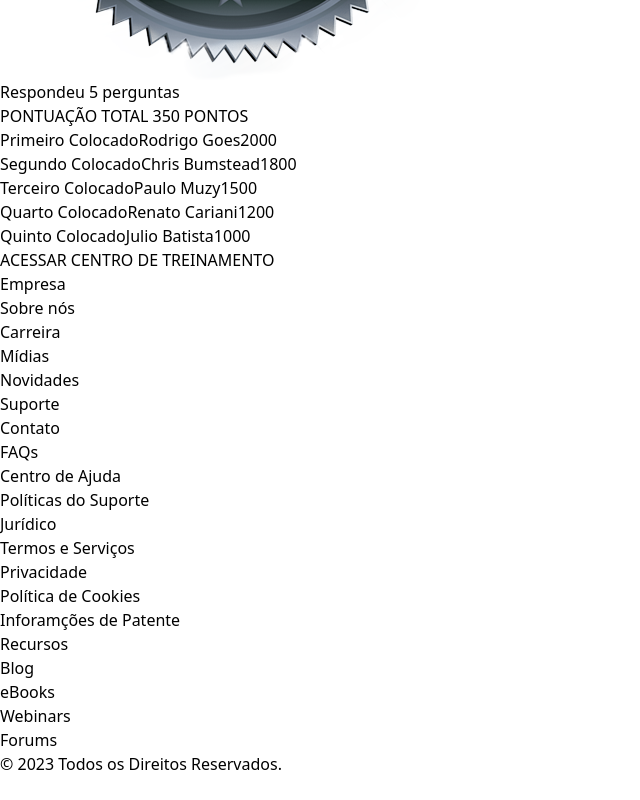
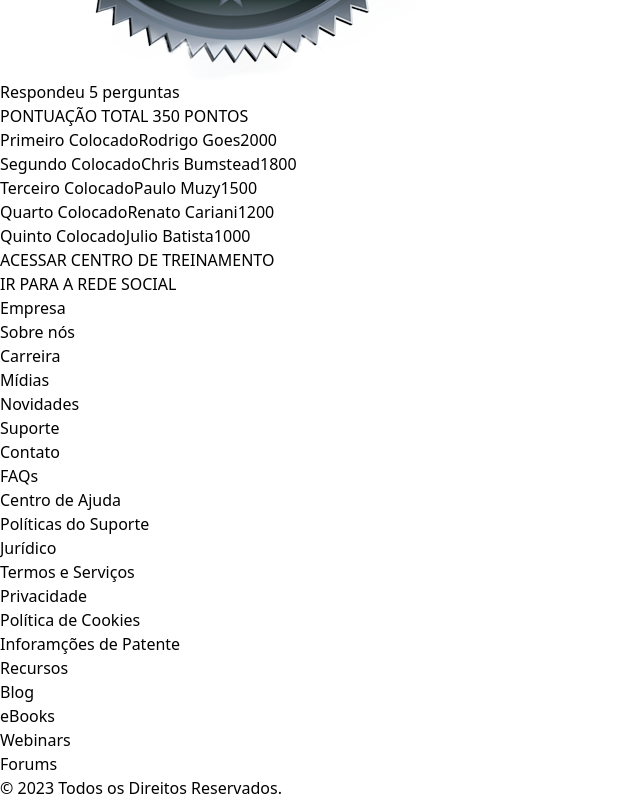
Before and after one commit to EmersonMarinho/Hackaton, a React (Vite) app in the folder meupositivoHackaton/: page /souPositivo in a window 1280 px wide. Shown: the part 8764-9564 px from the top of the page, without its empty margins (0-640 px from the left). Before the commit the page ends 9540 px from the top, so only its background shows below. Built offline with nearby package versions, Linux system fonts and the light colour scheme.

Commit message:
feat: button that goes to social media

```diff
--- a/meupositivoHackaton/src/components/DashBoardPage.tsx
+++ b/meupositivoHackaton/src/components/DashBoardPage.tsx
@@ -144,6 +144,9 @@ const DashboardPage = () => {
               <button className="mt-4 bg-green-500 text-white rounded p-2">ACESSAR CENTRO DE TREINAMENTO</button>
             </div>
           </div>
+          <div className='flex justify-center w-full'>
+              <button className="w-full mt-4 bg-blue-500 text-white rounded p-2 flex justify-center items-start">IR PARA A REDE SOCIAL</button>
+            </div>
         </div>
       </div>
 
--- a/meupositivoHackaton/src/components/ProductDetail.tsx
+++ b/meupositivoHackaton/src/components/ProductDetail.tsx
@@ -32,7 +32,7 @@ const ProductDetail = () => {
             autoPlay
             muted
             loop
-            className="w-full h-auto mx-auto" // 'mx-auto' to center horizontally
+            className="w-full h-auto mx-auto"
             />
         </div>
 
```
